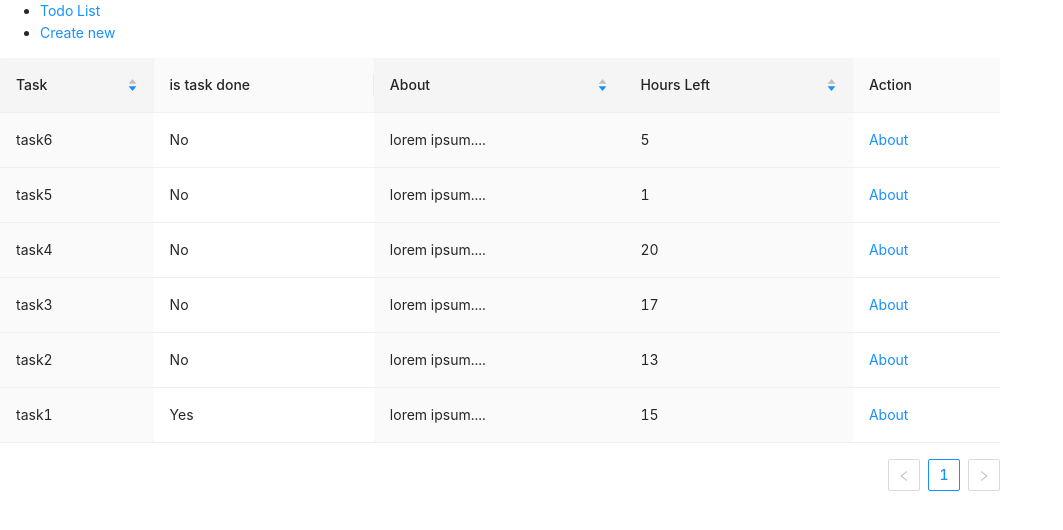
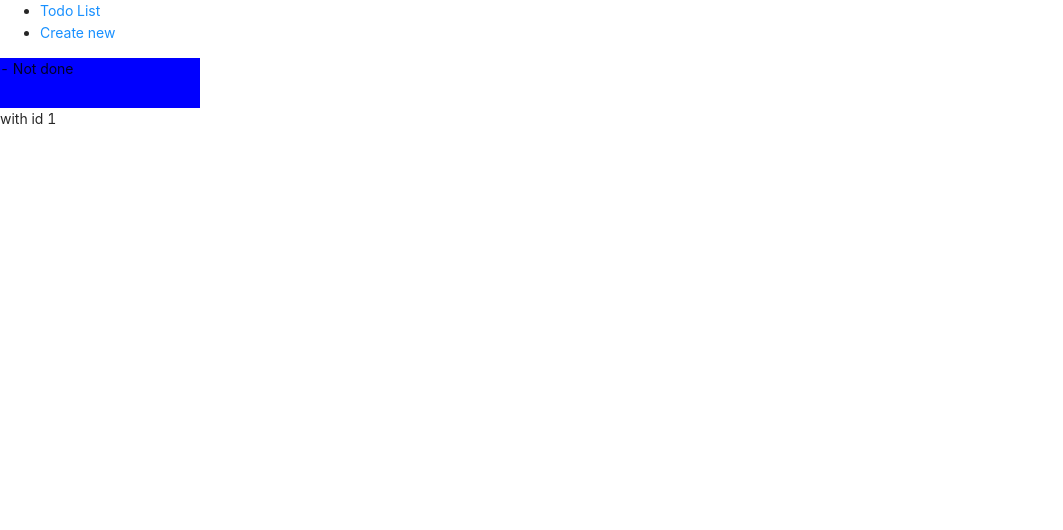
Before and after one commit to jancurevic/todo, a React (Create React App) app: page /todo/1 in a window 1280 px wide. Shown: the top 530 px of the page, without its empty margins (0-1063 px from the left). Built offline with nearby package versions, Linux system fonts and the light colour scheme.

Commit message:
add react dynamic routing

```diff
--- a/src/App.js
+++ b/src/App.js
@@ -2,6 +2,7 @@ import React from "react";
 import "./App.css";
 import TodoList from "./components/TodoList/TodoList";
 import NewTodo from "./components/NewTodo/NewTodo";
+import Todo from "./components/Todo/Todo";
 import { BrowserRouter as Router, Switch, Route, Link } from "react-router-dom";
 
 function App() {
@@ -25,8 +26,8 @@ function App() {
           <Route path="/new-todo">
             <NewTodo />
           </Route>
-          <Route path="/todo-about/:id">
-            <TodoList />
+          <Route path="/todo/:id">
+            <Todo/>
           </Route>
           <Route path="/">
             <TodoList />
--- a/src/components/Todo/Todo.jsx
+++ b/src/components/Todo/Todo.jsx
@@ -1,9 +1,14 @@
 import React from "react";
 import './Todo.css';
 
+import {useParams} from "react-router-dom";
+
 export default function Todo({task, isDone}){
-
+  const params = useParams();
   return (
+    <>
     <div className="todo">{task} - {isDone ? 'Done' : 'Not done'}</div>
+    <div>{task} with id {params.id}</div>
+    </>
   );
 };
--- a/src/components/TodoList/TodoList.jsx
+++ b/src/components/TodoList/TodoList.jsx
@@ -4,9 +4,11 @@ import "./TodoList.css";
 // import { Todo } from "../Todo/Todo";
 import { Table } from "antd";
 
-import { Link } from "react-router-dom";
+import { Link, useHistory } from "react-router-dom";
 
 export default function TodoList() {
+  const history = useHistory();
+
   const columns = [
     {
       title: "Task",
@@ -101,8 +103,8 @@ export default function TodoList() {
       dataSource={mappedTodos}
       onRow={(record, rowIndex) => {
         return {
-          onClick: (event) => {
-            console.log(event.target);
+          onClick: () => {
+            history.push(`/todo/${record.id}`);
           },
         };
       }}
```
